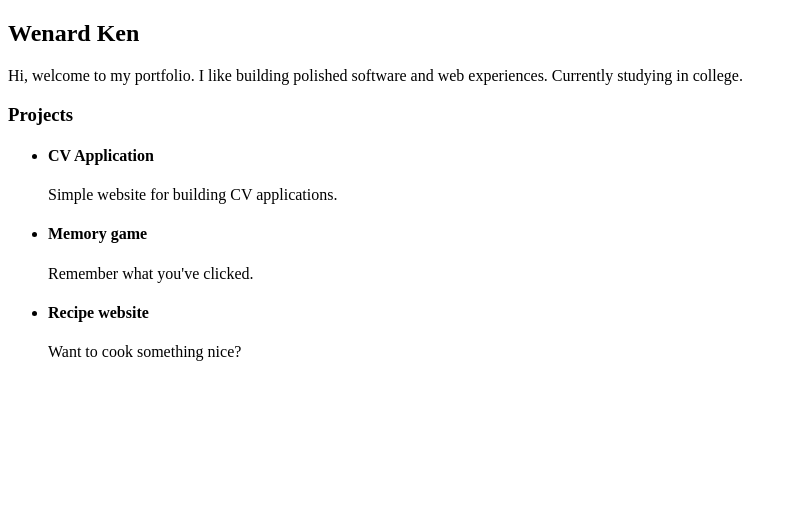
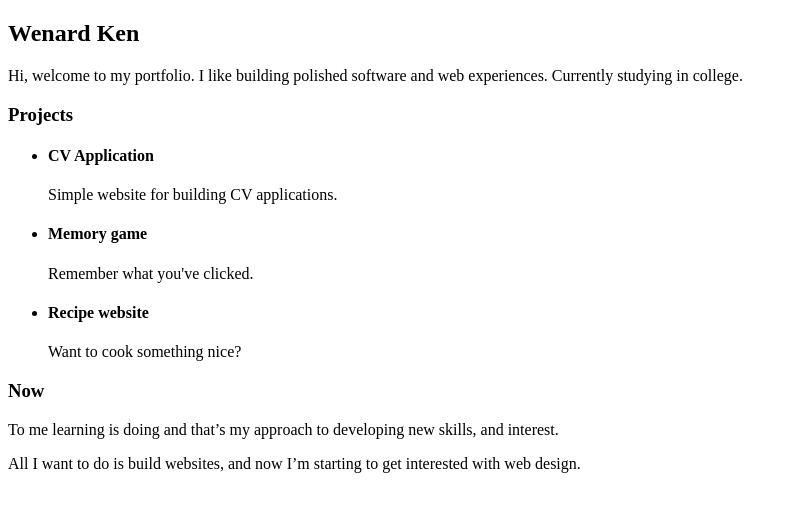
Before and after one commit to WenardKen57/my-portfolio, a React (Vite) app: page / in a window 1280 px wide. Shown: the top 512 px of the page, without its empty margins (0-794 px from the left). Built offline with nearby package versions, Linux system fonts and the light colour scheme.

Commit message:
feat: add now section and contents

```diff
--- a/src/pages/Home.jsx
+++ b/src/pages/Home.jsx
@@ -25,7 +25,17 @@ export default function Home() {
           </li>
         </ul>
       </section>
-      <section className="now"></section>
+      <section className="now">
+        <h3>Now</h3>
+        <p>
+          To me learning is doing and that’s my approach to developing new
+          skills, and interest.
+        </p>
+        <p>
+          All I want to do is build websites, and now I’m starting to get
+          interested with web design.
+        </p>
+      </section>
       <section className="connect"></section>
     </div>
   );
```
